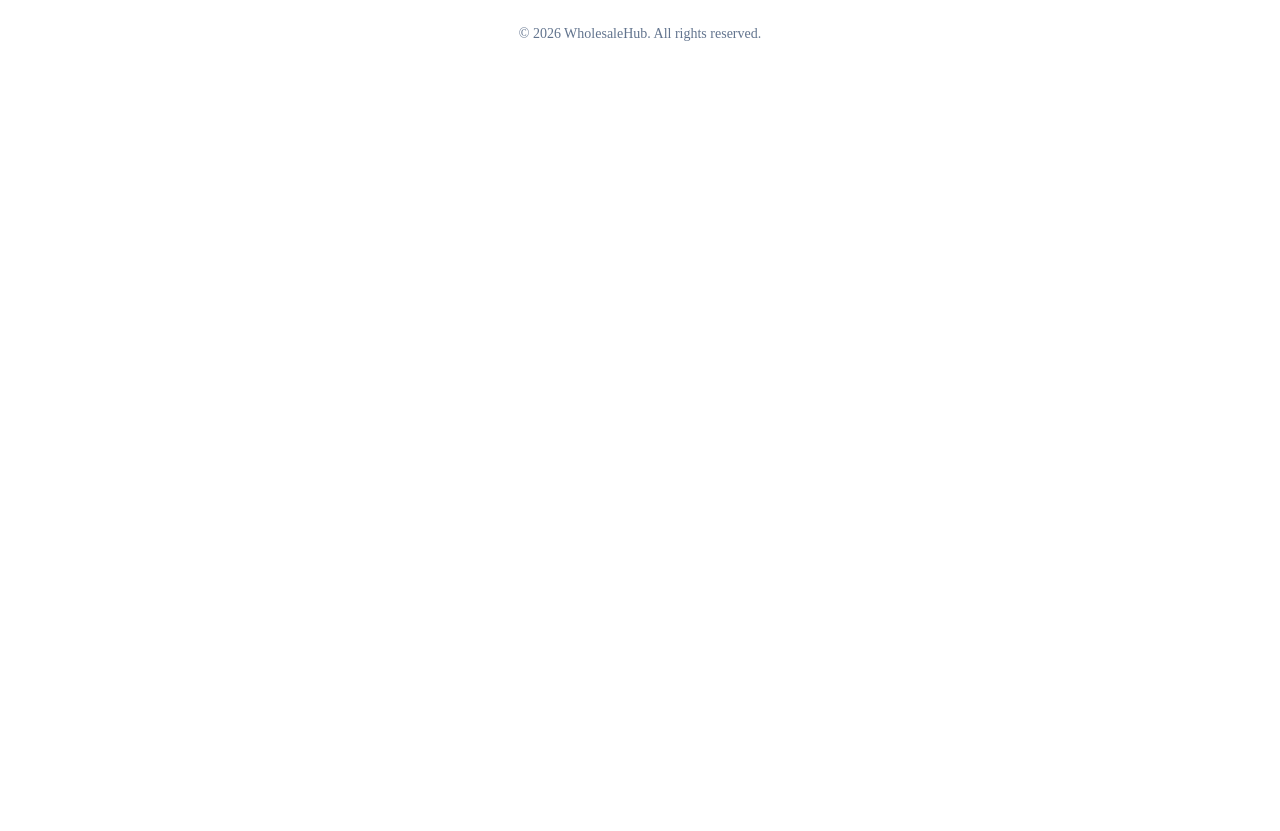
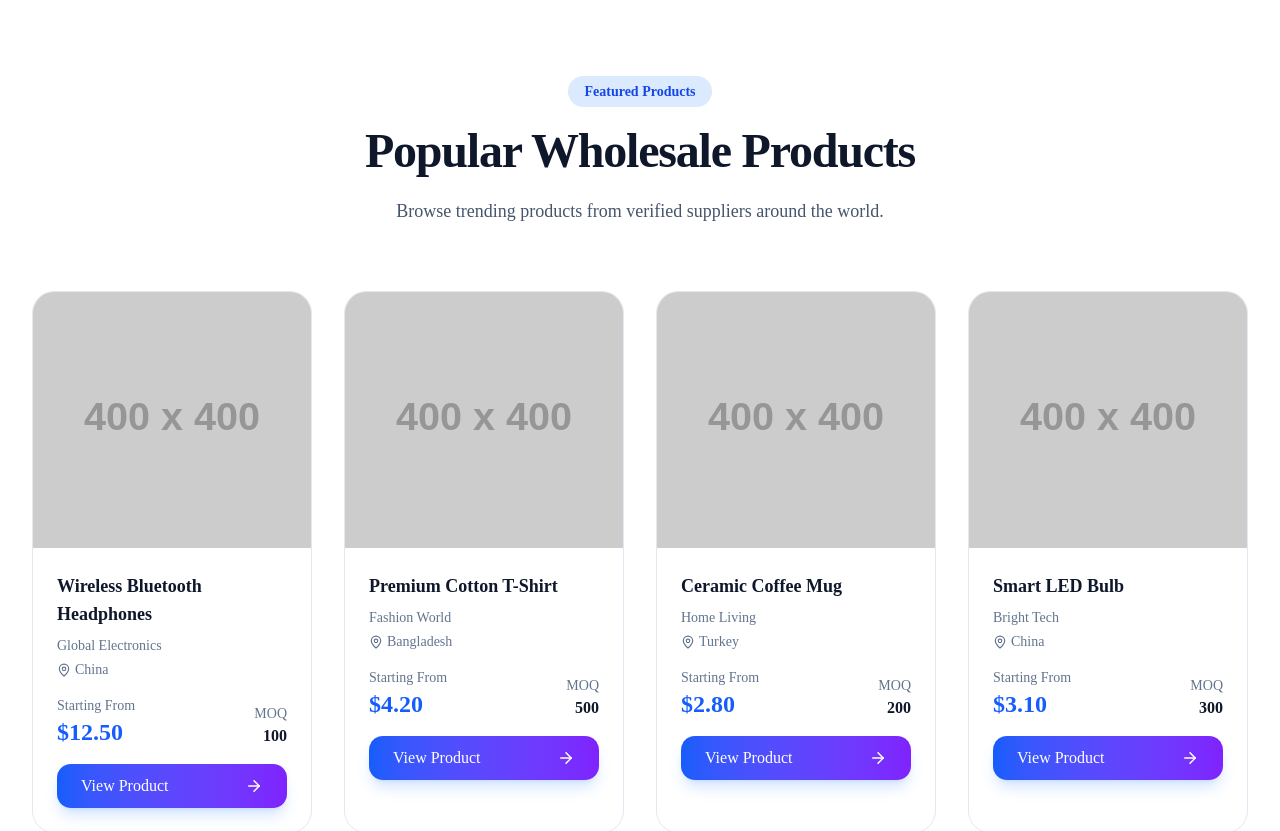
Before and after one commit to PritomAhsan/wholesale-marketplace, a Next.js app: page / in a window 1280 px wide. Shown: the part 2560-3391 px from the top of the page. Before the commit the page ends 2644 px from the top, so only its background shows below. Built offline with nearby package versions, Linux system fonts and the light colour scheme.

Commit message:
feat(ui): product featured section

```diff
--- a/app/page.tsx
+++ b/app/page.tsx
@@ -1,6 +1,7 @@
 import Hero from "@/features/home/sections/Hero";
 import FeaturedCategories from "@/features/home/sections/FeaturedCategories";
 import FeaturedSuppliers from "@/features/home/sections/FeaturedSuppliers";
+import FeaturedProducts from "@/features/home/sections/FeaturedProducts";
 
 export default function HomePage() {
   return (
@@ -8,6 +9,7 @@ export default function HomePage() {
       <Hero />
       <FeaturedCategories />
       <FeaturedSuppliers />
+      <FeaturedProducts />
     </>
   );
 }
--- a/features/home/components/ProductCard.tsx
+++ b/features/home/components/ProductCard.tsx
@@ -0,0 +1,84 @@
+import Image from "next/image";
+import { ArrowRight, MapPin } from "lucide-react";
+import { AppButton } from "@/components/ui/app-button";
+
+interface Props {
+  name: string;
+  image: string;
+  supplier: string;
+  country: string;
+  price: string;
+  moq: number;
+}
+
+export default function ProductCard({
+  name,
+  image,
+  supplier,
+  country,
+  price,
+  moq,
+}: Props) {
+  return (
+    <div className="group overflow-hidden rounded-3xl border border-slate-200 bg-white transition-all duration-300 hover:-translate-y-2 hover:shadow-2xl">
+
+      <div className="relative h-64 overflow-hidden">
+        <Image
+          src={image}
+          alt={name}
+          fill
+          className="object-cover transition duration-500 group-hover:scale-110"
+        />
+      </div>
+
+      <div className="space-y-4 p-6">
+
+        <div>
+          <h3 className="line-clamp-2 text-lg font-semibold">
+            {name}
+          </h3>
+
+          <p className="mt-2 text-sm text-slate-500">
+            {supplier}
+          </p>
+
+          <div className="mt-1 flex items-center gap-1 text-sm text-slate-500">
+            <MapPin size={14} />
+            {country}
+          </div>
+        </div>
+
+        <div className="flex items-end justify-between">
+
+          <div>
+            <p className="text-sm text-slate-500">
+              Starting From
+            </p>
+
+            <h4 className="text-2xl font-bold text-blue-600">
+              {price}
+            </h4>
+          </div>
+
+          <div className="text-right">
+            <p className="text-sm text-slate-500">
+              MOQ
+            </p>
+
+            <p className="font-semibold">
+              {moq}
+            </p>
+          </div>
+
+        </div>
+
+        <AppButton className="w-full justify-between">
+          View Product
+          <ArrowRight size={18} />
+        </AppButton>
+
+      </div>
+
+    </div>
+  );
+}
--- a/features/home/data/featuredProducts.ts
+++ b/features/home/data/featuredProducts.ts
@@ -0,0 +1,38 @@
+export const featuredProducts = [
+  {
+    id: 1,
+    name: "Wireless Bluetooth Headphones",
+    image: "https://placehold.co/400x400.png",
+    supplier: "Global Electronics",
+    country: "China",
+    price: "$12.50",
+    moq: 100,
+  },
+  {
+    id: 2,
+    name: "Premium Cotton T-Shirt",
+    image: "https://placehold.co/400x400.png",
+    supplier: "Fashion World",
+    country: "Bangladesh",
+    price: "$4.20",
+    moq: 500,
+  },
+  {
+    id: 3,
+    name: "Ceramic Coffee Mug",
+    image: "https://placehold.co/400x400.png",
+    supplier: "Home Living",
+    country: "Turkey",
+    price: "$2.80",
+    moq: 200,
+  },
+  {
+    id: 4,
+    name: "Smart LED Bulb",
+    image: "https://placehold.co/400x400.png",
+    supplier: "Bright Tech",
+    country: "China",
+    price: "$3.10",
+    moq: 300,
+  },
+];
--- a/features/home/sections/FeaturedProducts.tsx
+++ b/features/home/sections/FeaturedProducts.tsx
@@ -0,0 +1,34 @@
+import Container from "@/components/layout/Container";
+import { SectionHeading } from "@/components/ui/section-heading";
+
+import ProductCard from "../components/ProductCard";
+import { featuredProducts } from "../data/featuredProducts";
+
+export default function FeaturedProducts() {
+  return (
+    <section className="py-24">
+
+      <Container>
+
+        <SectionHeading
+          badge="Featured Products"
+          title="Popular Wholesale Products"
+          description="Browse trending products from verified suppliers around the world."
+        />
+
+        <div className="mt-16 grid gap-8 md:grid-cols-2 xl:grid-cols-4">
+
+          {featuredProducts.map((product) => (
+            <ProductCard
+              key={product.id}
+              {...product}
+            />
+          ))}
+
+        </div>
+
+      </Container>
+
+    </section>
+  );
+}
```
